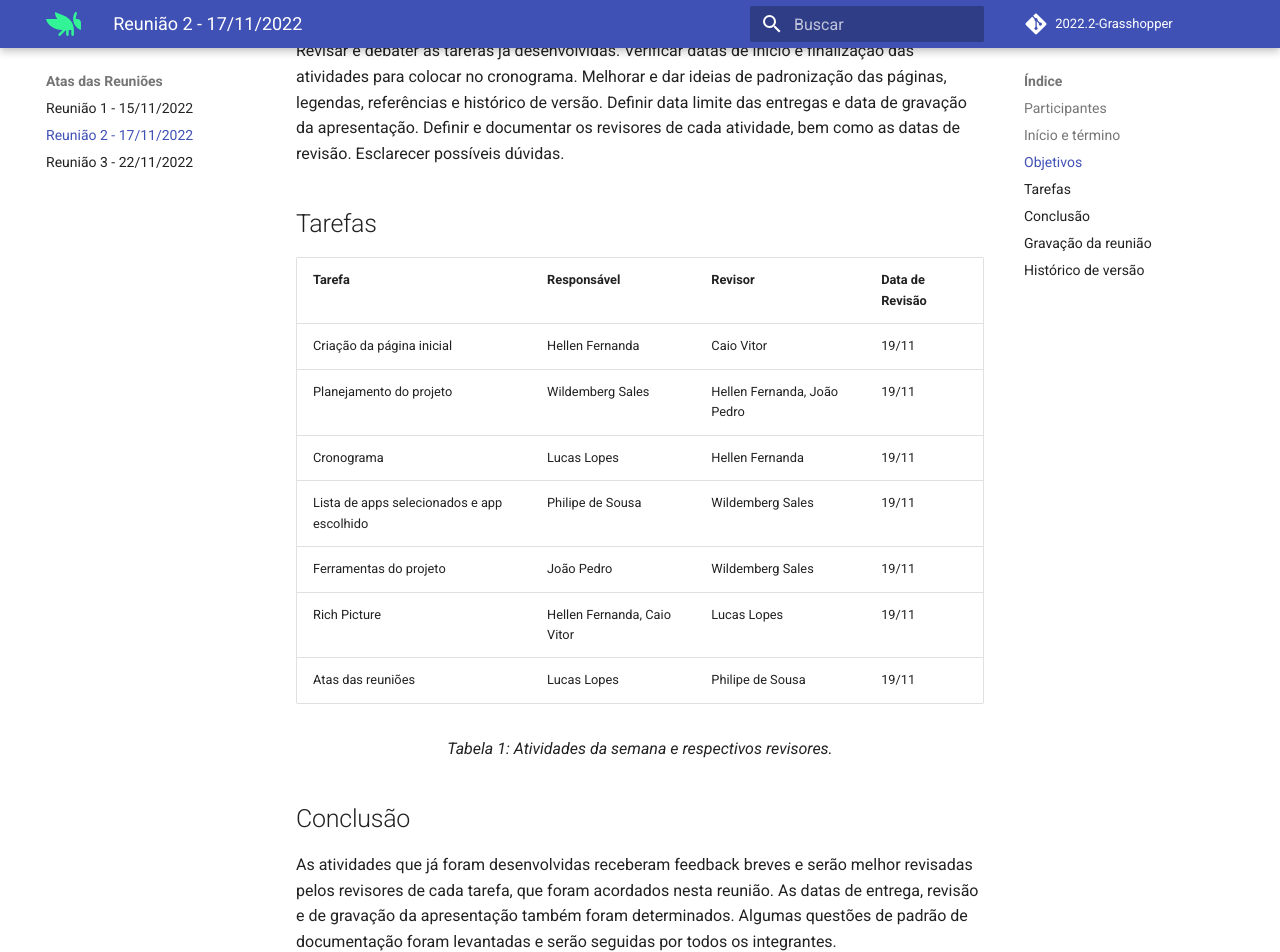
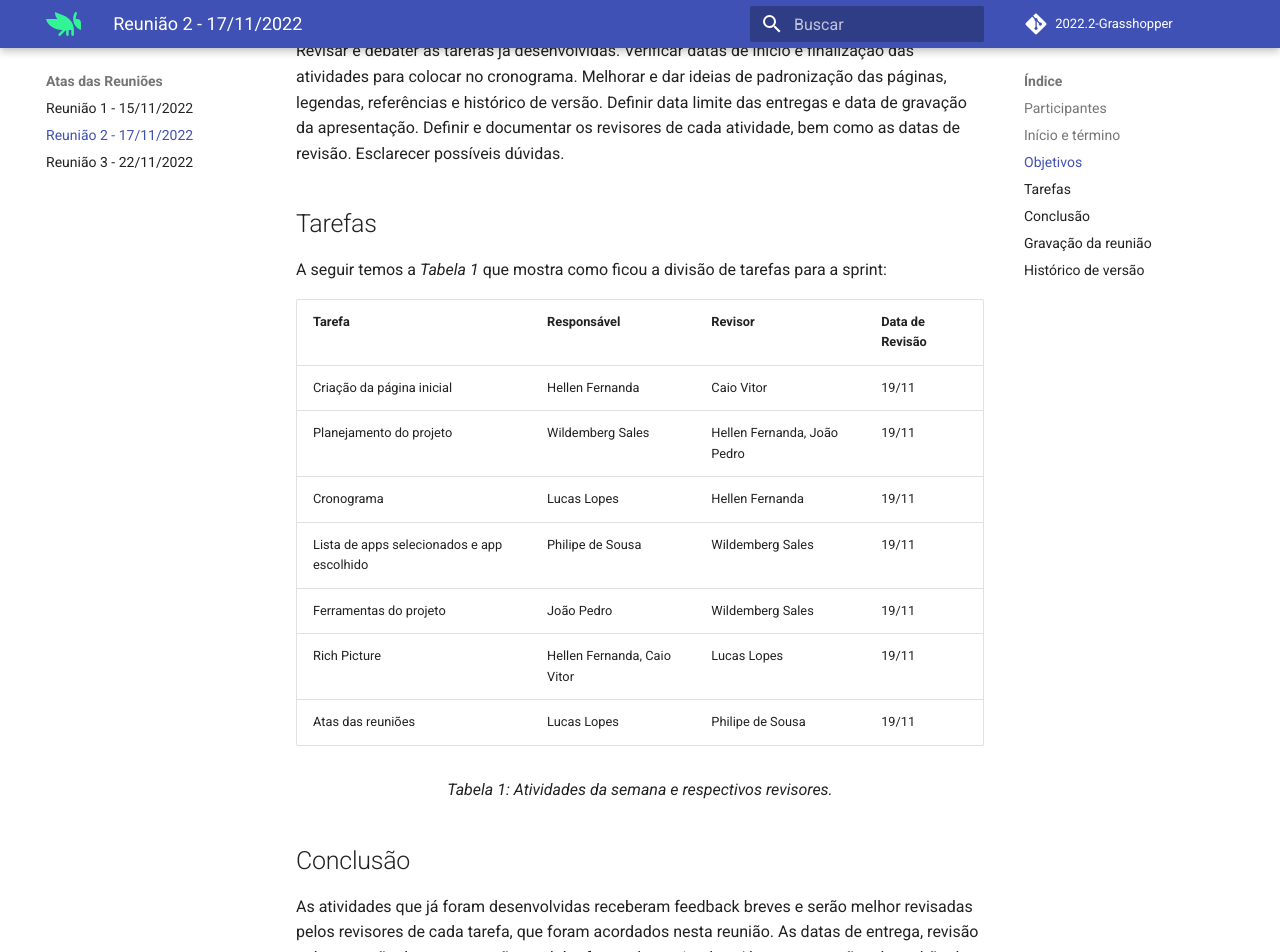
Before and after one commit to Requisitos-de-Software/2022.2-Grasshopper, an MkDocs documentation site: the page built from docs/atas-das-reunioes/reuniao2.md, in a window 1280 px wide and 1400 px high, scrolled down 707 px. Shown: the top 952 px of the window. Built offline with MkDocs 1.6.1 and Material for MkDocs 9.7.7, drawn with Linux system fonts in a browser that asks for light colours; comment, search, counter and statistics services are not loaded; some of the changed text lies outside the part shown.

Commit message:
Ajustado números das versões e chamda de tabela

```diff
--- a/docs/atas-das-reunioes/reuniao2.md
+++ b/docs/atas-das-reunioes/reuniao2.md
@@ -20,6 +20,9 @@
 
 
 ## Tarefas
+
+A seguir temos a <i>Tabela 1</i> que mostra como ficou a divisão de tarefas para a sprint:
+
 | Tarefa | Responsável | Revisor | Data de Revisão |
 | ---- | ---- | ---- | ---- |
 | Criação da página inicial | Hellen Fernanda | Caio Vitor | 19/11 |
@@ -41,4 +44,5 @@
 ## Histórico de versão
 | Versão | Data | Descrição | Autor | Revisor |
 | :----: | :--: | :-------: | :---: | :-----: |
-| 0.1 | 17/11/2022 | Criação da ata de reunião | Lucas Lopes | Philipe |
+| 1.0 | 17/11/2022 | Criação da ata de reunião | Lucas Lopes | Philipe |
+| 1.1 | 24/11/2022 | Ajustado números das versões e chamda de tabela | Wildemberg Sales | Philipe |
```
